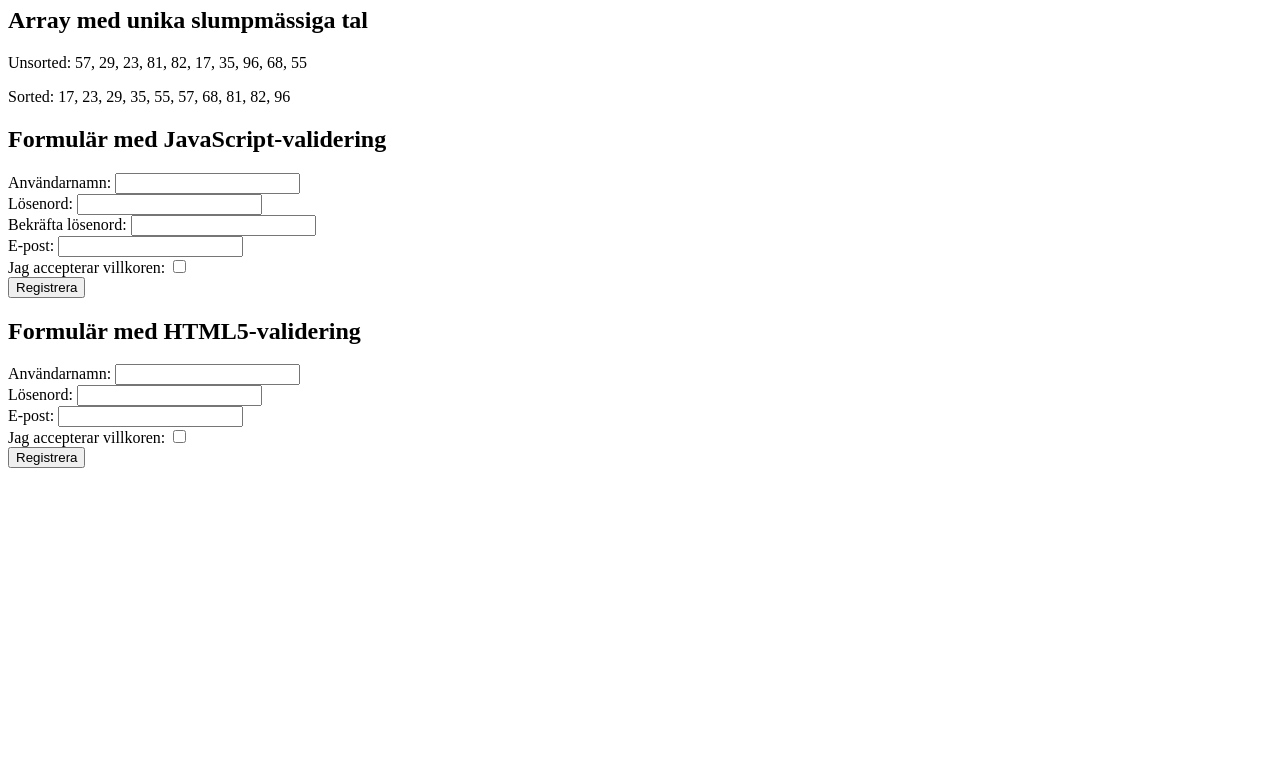
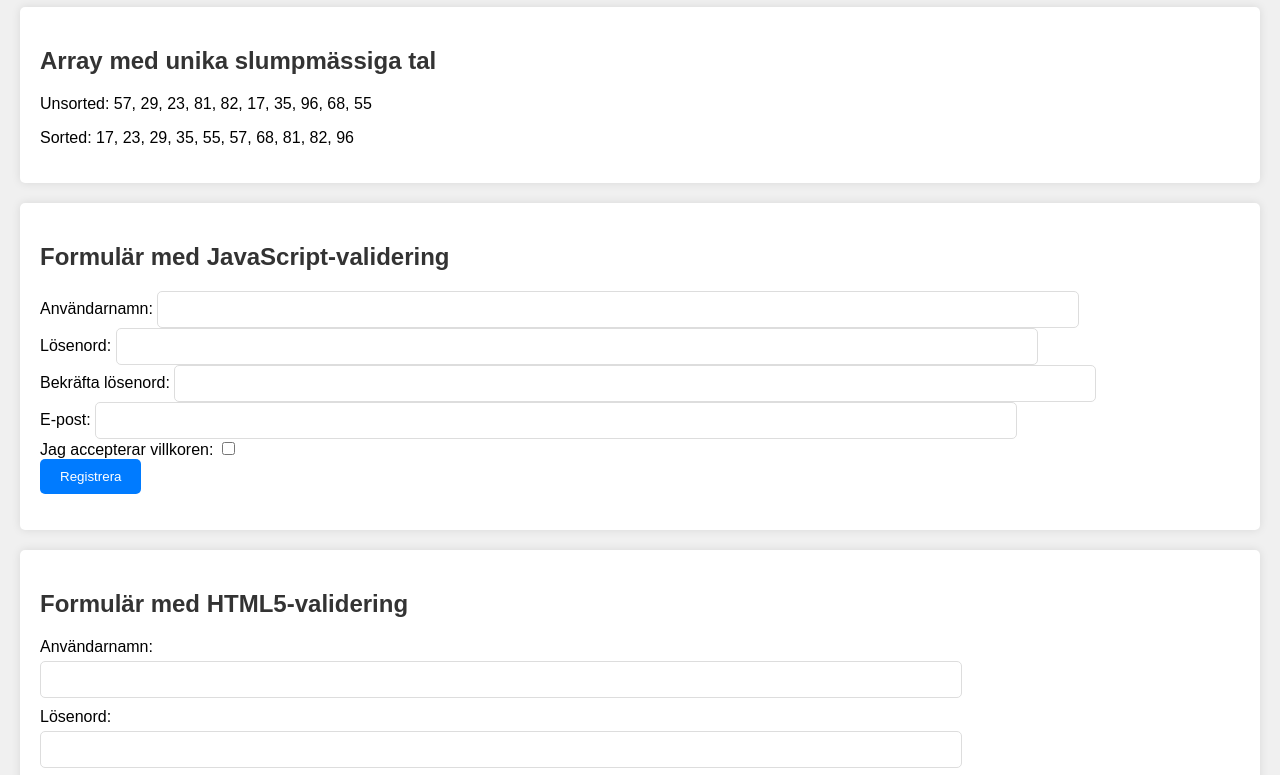
Before and after one commit to ansi0545/JS-Lab3A, a plain HTML site: page Lab3A/index.html in a window 1280 px wide. Shown: the part 73-848 px from the top of the page. Before the commit the page ends 800 px from the top, so only its background shows below. Drawn offline with Linux system fonts and the light colour scheme.

Commit message:
Refactor form validation and add CSS styles in Lab3A

```diff
--- a/Lab3A/index.html
+++ b/Lab3A/index.html
@@ -3,6 +3,7 @@
 <head>
     <title>Form Validation</title>
     <meta charset="UTF-8">
+    <link rel="stylesheet" type="text/css" href="styles.css">
 </head>
 <body>
     <h1>Form Validation</h1>
--- /dev/null
+++ b/Lab3A/styles.css
@@ -0,0 +1,55 @@
+body {
+    font-family: Arial, sans-serif;
+    margin: 0;
+    padding: 0;
+    background-color: #f0f0f0;
+}
+
+h1, h2 {
+    color: #333;
+}
+
+section {
+    margin: 20px;
+    padding: 20px;
+    border-radius: 5px;
+    background-color: #fff;
+    box-shadow: 0px 0px 10px 0px rgba(0,0,0,0.1);
+}
+
+form {
+    margin-top: 20px;
+}
+
+form div {
+    margin-bottom: 10px;
+}
+
+label {
+    display: block;
+    margin-bottom: 5px;
+}
+
+input[type="text"], input[type="password"], input[type="email"] {
+    width: 75%;
+    padding: 10px;
+    border: 1px solid #ddd;
+    border-radius: 5px;
+}
+
+input[type="submit"] {
+    padding: 10px 20px;
+    border: none;
+    border-radius: 5px;
+    background-color: #007BFF;
+    color: #fff;
+    cursor: pointer;
+}
+
+input[type="submit"]:hover {
+    background-color: #0056b3;
+}
+
+.error {
+    color: red;
+}
```
Also changed, not shown: Lab3A/script.js (+43 -0 lines), Lab3A/thankyou.html (+2 -1 lines).
